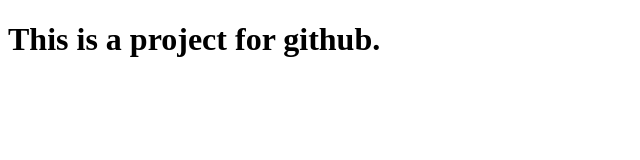
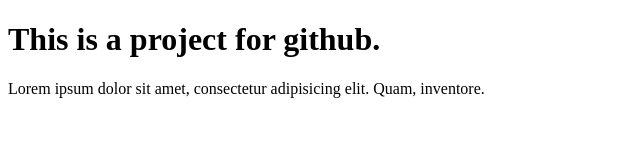
Before and after one commit to Samiul-Alam-Rabbi/Project-3, a plain HTML site: page index.html in a window 1280 px wide. Shown: the whole page, without its empty margins (0-640 px from the left). Drawn offline with Linux system fonts and the light colour scheme.

Commit message:
second message

```diff
--- a/index.html
+++ b/index.html
@@ -8,5 +8,6 @@
 </head>
 <body>
     <h1>This is a project for github.</h1>
+    <p>Lorem ipsum dolor sit amet, consectetur adipisicing elit. Quam, inventore.</p>
 </body>
 </html>
```
